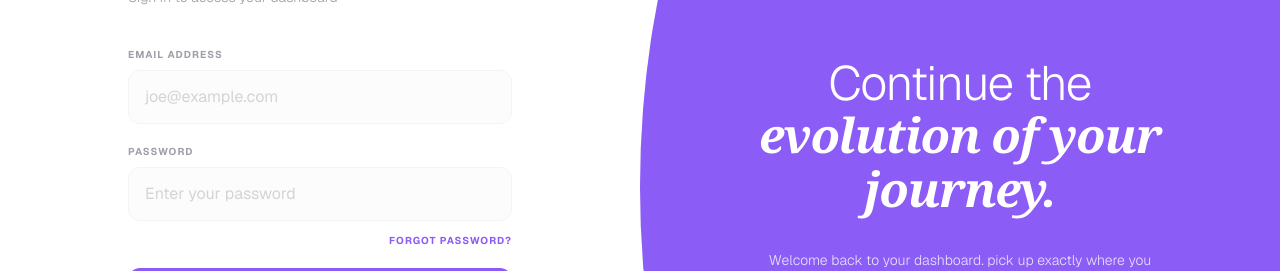
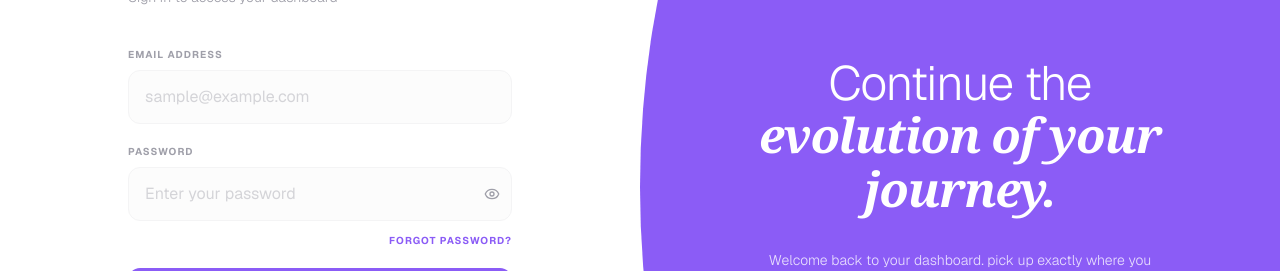
Before and after one commit to nathsuki73/gadvance, a Next.js app: page /auth/signin in a window 1280 px wide. Shown: the part 213-484 px from the top of the page. Built offline with nearby package versions, Linux system fonts and the light colour scheme; no server answers.

Commit message:
feat(SignIn): add password visibility toggle and improve email input handling

```diff
--- a/app/auth/forgot-password/page.tsx
+++ b/app/auth/forgot-password/page.tsx
@@ -101,7 +101,7 @@ const ForgotPassword = () => {
                       required
                       value={email}
                       onChange={(e) => setEmail(e.target.value)}
-                      placeholder="myemail@gmail.com"
+                      placeholder="sample@gmail.com"
                       className="w-full pl-11 pr-4 py-3.5 rounded-xl border border-zinc-100 focus:outline-none focus:ring-4 focus:ring-violet-50/50 focus:border-[#8b5cf6] transition-all text-zinc-700 placeholder-zinc-300 bg-zinc-50/50"
                     />
                     <Mail
--- a/app/auth/signin/page.tsx
+++ b/app/auth/signin/page.tsx
@@ -9,6 +9,7 @@ import { handleSignIn, handleSignOut } from "../../lib/auth";
 import ConfirmDialog from "@/app/components/ConfirmDialog";
 import { useToast } from "@/app/components/context/ToastContext";
 import { OnboardingLogo } from "@/app/onboarding/_components/OnboardingLogo";
+import { Eye, EyeOff } from "lucide-react";
 
 const SignIn = () => {
   const { data: session, status } = useSession();
@@ -21,6 +22,7 @@ const SignIn = () => {
 
   const [loading, setLoading] = useState(false);
   const [showSwitchAccountDialog, setShowSwitchAccountDialog] = useState(false);
+  const [showPassword, setShowPassword] = useState(false);
   const [formData, setFormData] = useState({ email: "", password: "" });
 
   // A session is only genuinely valid if it exists, has no errors, and has a laravelJwt
@@ -55,7 +57,9 @@ const SignIn = () => {
 
   const handleInputChange = (event: React.ChangeEvent<HTMLInputElement>) => {
     const { name, value } = event.target;
-    setFormData((current) => ({ ...current, [name]: value }));
+    // Automatically lowercase email as user types to prevent mistyping
+    const processedValue = name === "email" ? value.toLowerCase() : value;
+    setFormData((current) => ({ ...current, [name]: processedValue }));
   };
 
   const handleSubmit = async (event: React.FormEvent<HTMLFormElement>) => {
@@ -165,7 +169,7 @@ const SignIn = () => {
                     name="email"
                     type="email"
                     required
-                    placeholder="joe@example.com"
+                    placeholder="sample@example.com"
                     value={formData.email}
                     onChange={handleInputChange}
                     className="w-full px-4 py-3.5 rounded-xl border border-zinc-100 focus:outline-none focus:ring-4 focus:ring-violet-50/50 focus:border-[#8b5cf6] transition-all text-zinc-600 placeholder-zinc-300 bg-zinc-50/50"
@@ -178,15 +182,27 @@ const SignIn = () => {
                       Password
                     </label>
                   </div>
+                  <div className="relative">
                     <input
                       name="password"
-                    type="password"
+                      type={showPassword ? "text" : "password"}
                       required
                       placeholder="Enter your password"
                       value={formData.password}
                       onChange={handleInputChange}
-                    className="w-full px-4 py-3.5 rounded-xl border border-zinc-100 focus:outline-none focus:ring-4 focus:ring-violet-50/50 focus:border-[#8b5cf6] transition-all text-zinc-600 placeholder-zinc-300 bg-zinc-50/50"
+                      className="w-full px-4 py-3.5 pr-10 rounded-xl border border-zinc-100 focus:outline-none focus:ring-4 focus:ring-violet-50/50 focus:border-[#8b5cf6] transition-all text-zinc-600 placeholder-zinc-300 bg-zinc-50/50"
                     />
+                    <button
+                      type="button"
+                      onClick={() => setShowPassword(!showPassword)}
+                      className="absolute right-3 top-1/2 -translate-y-1/2 text-zinc-400 hover:text-zinc-600 transition-colors cursor-pointer"
+                      aria-label={
+                        showPassword ? "Hide password" : "Show password"
+                      }
+                    >
+                      {showPassword ? <EyeOff size={16} /> : <Eye size={16} />}
+                    </button>
+                  </div>
                   <Link
                     href="/auth/forgot-password"
                     className="text-[10px] font-bold text-[#8b5cf6] hover:text-[#7c3aed] uppercase tracking-widest transition-colors mt-3 block text-right"
@@ -198,7 +214,7 @@ const SignIn = () => {
                 <button
                   type="submit"
                   disabled={loading}
-                  className="w-full bg-[#8b5cf6] hover:bg-[#7c3aed] text-white px-8 py-4 rounded-xl text-[12px] font-bold uppercase tracking-widest transition-all shadow-lg shadow-violet-100 active:scale-[0.98] disabled:opacity-70"
+                  className="w-full bg-[#8b5cf6] hover:bg-[#7c3aed] text-white px-8 py-4 rounded-xl text-[12px] font-bold uppercase tracking-widest transition-all shadow-lg shadow-violet-100 active:scale-[0.98] disabled:opacity-70 cursor-pointer"
                 >
                   {loading ? "Signing In..." : "Sign In"}
                 </button>
```
Lines whose indentation alone changed are shown as unchanged.
